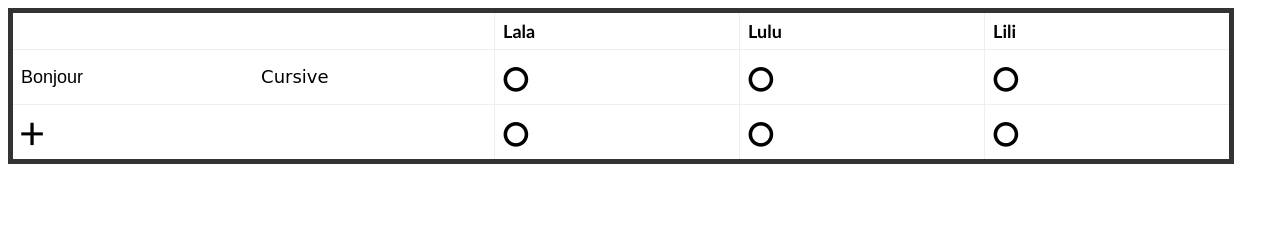
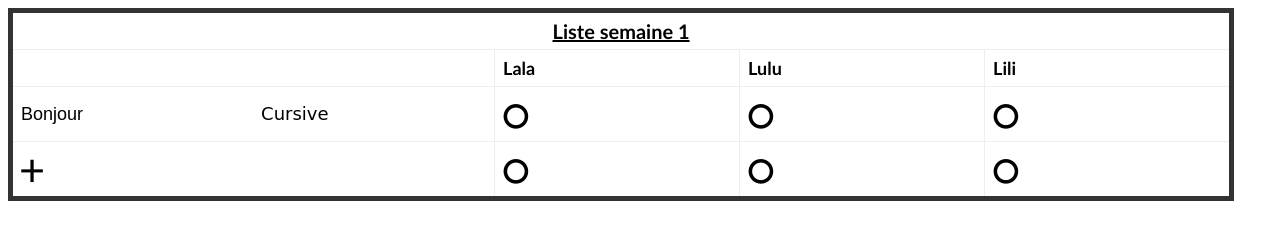
Before and after one commit to Valouleloup/LilouDictee, a plain HTML site: page index.html in a window 1280 px wide. Drawn offline with Linux system fonts and the light colour scheme; a web font is replaced by a local one.

Commit message:
Update index.html

```diff
--- a/index.html
+++ b/index.html
@@ -51,6 +51,9 @@
     <div class="cadre">
         <table>
             <thead>
+                <tr style="text-align: center;">
+                    <th style="text-align: center;font-size:20px;text-decoration: underline;" colspan="4">Liste semaine 1</th>
+                </tr>
                 <tr>
                     <th></th>
                     <th>
```
